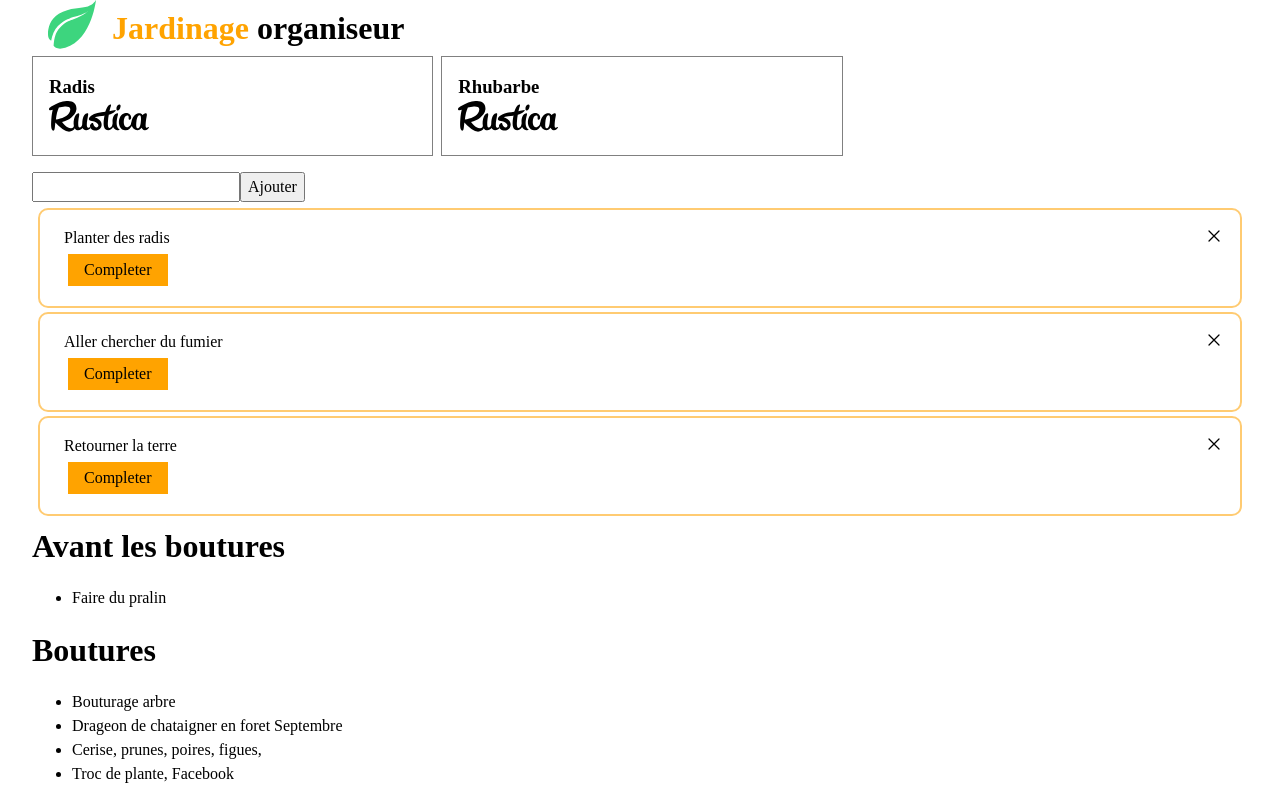
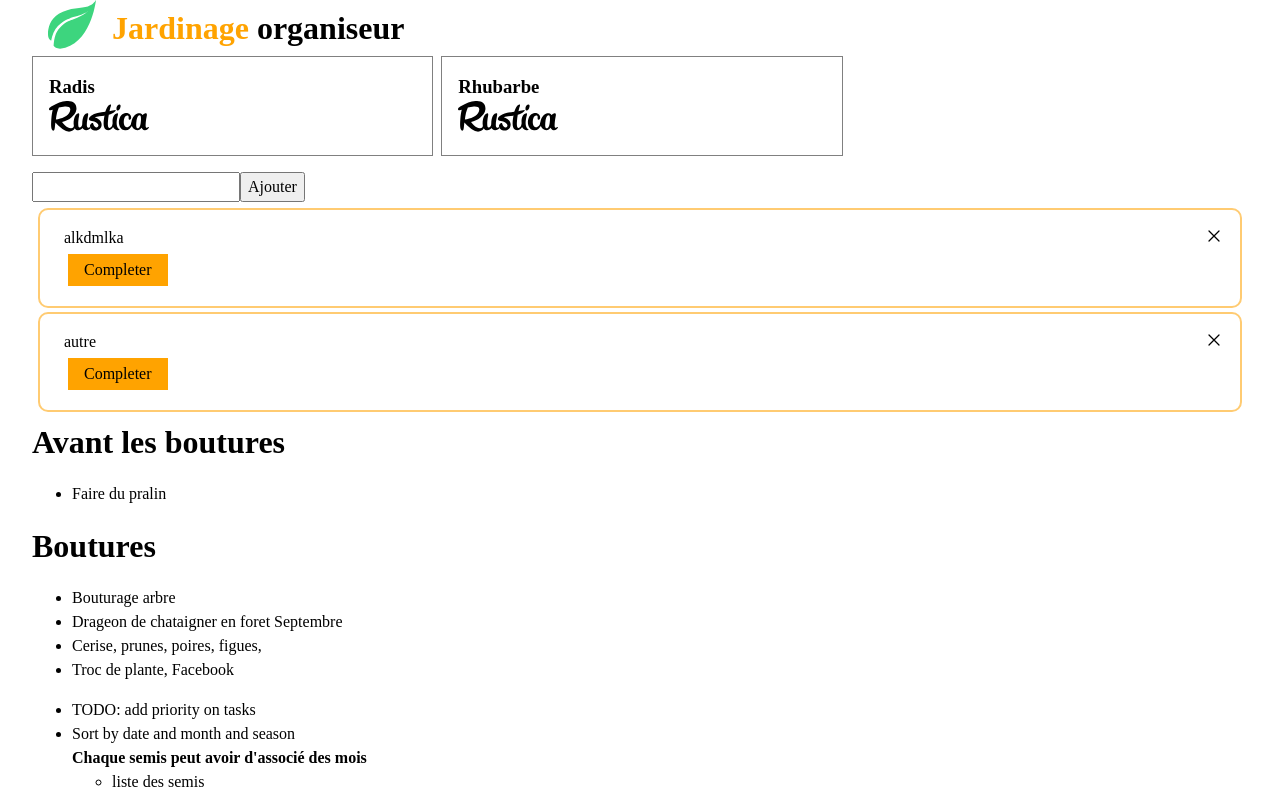
Before and after one commit to Tom-Po/jardinage, a React (Vite) app: page / in a window 1280 px wide. Shown: the top 797 px of the page. Built offline with nearby package versions, Linux system fonts and the light colour scheme; data requests are answered from the project's data file.

Commit message:
Todo api

```diff
--- a/src/assets/data/vegetables-db.json
+++ b/src/assets/data/vegetables-db.json
@@ -23,5 +23,17 @@
         6
       ]
     }
+  ],
+  "todos": [
+    {
+      "text": "alkdmlka",
+      "isCompleted": false,
+      "id": 3
+    },
+    {
+      "text": "autre",
+      "isCompleted": false,
+      "id": 4
+    }
   ]
 }
--- a/src/component/Todo.tsx
+++ b/src/component/Todo.tsx
@@ -1,34 +1,34 @@
 import Button from './Button';
 import styles from './Todo.module.css'
 
+export type TodoType = {
+    id: number,
+    text: string,
+    isCompleted: boolean,
+}
+
 interface ITodo {
-    todo: {
-        text: string,
-        isCompleted: boolean,
-    },
-    index: number,
+    todo: TodoType,
     completeTodo: Function,
     removeTodo: Function,
 }
 
-const Todo: React.FC<ITodo> = ({ todo, index, completeTodo, removeTodo }) => {
+const Todo: React.FC<ITodo> = ({ todo, completeTodo, removeTodo }) => {
     return (
         <div
             className={`${styles.Todo} ${todo.isCompleted ? styles.Complete : ''}`}
             style={{ textDecoration: todo.isCompleted ? "line-through" : "" }}
         >
             {todo.text}
-
             <div>
-                {todo.isCompleted
-                    ? <Button onClick={() => completeTodo(index)}>
-                        Annuler
-                    </Button>
-                    : <Button onClick={() => completeTodo(index)}>
-                        Completer
-                    </Button>}
+                <Button onClick={() => completeTodo(todo)}>
+                    {todo.isCompleted
+                        ? "Annuler"
+                        : "Completer"
+                    }
+                </Button>
             </div>
-            <div className={styles.Remove} onClick={() => removeTodo(index)}>
+            <div className={styles.Remove} onClick={() => removeTodo(todo)}>
                 <svg xmlns="http://www.w3.org/2000/svg" fill="red" viewBox="0 0 24 24" strokeWidth={1.5} stroke="currentColor" className="w-6 h-6">
                     <path strokeLinecap="round" strokeLinejoin="round" d="M6 18L18 6M6 6l12 12" />
                 </svg>
--- a/src/component/TodoList.tsx
+++ b/src/component/TodoList.tsx
@@ -1,41 +1,49 @@
-import { useState } from "react";
-import Button from "./Button";
-import Todo from "./Todo";
+import axios from "axios";
+import { useEffect, useState } from "react";
+import Todo, { TodoType } from "./Todo";
 
 const TodoList = () => {
     const [todoContent, setTodoContent] = useState('')
-    const [todos, setTodos] = useState([
-        {
-            text: "Retourner la terre",
-            isCompleted: false
-        },
-        {
-            text: "Aller chercher du fumier",
-            isCompleted: false
-        },
-        {
-            text: "Planter des radis",
-            isCompleted: false
+    const [todos, setTodos] = useState<TodoType[]>([]);
+
+    const getTodos = () => axios.get("http://localhost:3000/todos")
+        .then((data) => setTodos(data.data))
+
+    useEffect(() => {
+        getTodos();
+    }, [])
+
+    const completeTodo = (todo: TodoType) => {
+        let updatedTodo = {
+            ...todo,
+            isCompleted: !todo.isCompleted
         }
-    ]);
-
-    const completeTodo = (index: number) => {
-        const newTodos = [...todos];
-        newTodos[index].isCompleted = !newTodos[index].isCompleted;
-        setTodos(newTodos);
+        axios.put(`http://localhost:3000/todos/${todo.id}`, updatedTodo)
+            .then(() => getTodos())
     };
 
-    const removeTodo = (index: number) => {
-        const newTodos = [...todos];
-        newTodos.splice(index, 1);
-        setTodos(newTodos);
+    const removeTodo = (todo: TodoType) => {
+        axios.delete(`http://localhost:3000/todos/${todo.id}`)
+            .then(() => getTodos())
     };
 
     const addTodo = (e: any) => {
         e.preventDefault();
+        const newTodo = { text: todoContent, isCompleted: false };
         setTodoContent('')
-        setTodos(
-            [{ text: todoContent, isCompleted: false }, ...todos]
+        axios.post(`http://localhost:3000/todos/`, newTodo)
+            .then(() => getTodos())
+    }
+
+    if (!todos.length) {
+        return (
+            <>
+                <div>Aucune tâche à afficher</div>
+                <form onSubmit={addTodo}>
+                    <input type="text" value={todoContent} onSubmit={addTodo} onChange={(e) => setTodoContent(e.target.value)} />
+                    <button onClick={addTodo}>Ajouter</button>
+                </form>
+            </>
         )
     }
 
@@ -48,7 +56,6 @@ const TodoList = () => {
             {todos.sort(t => t.isCompleted ? 1 : -1).map((todo, index) => (
                 <Todo
                     key={index}
-                    index={index}
                     todo={todo}
                     completeTodo={completeTodo}
                     removeTodo={removeTodo}
```
